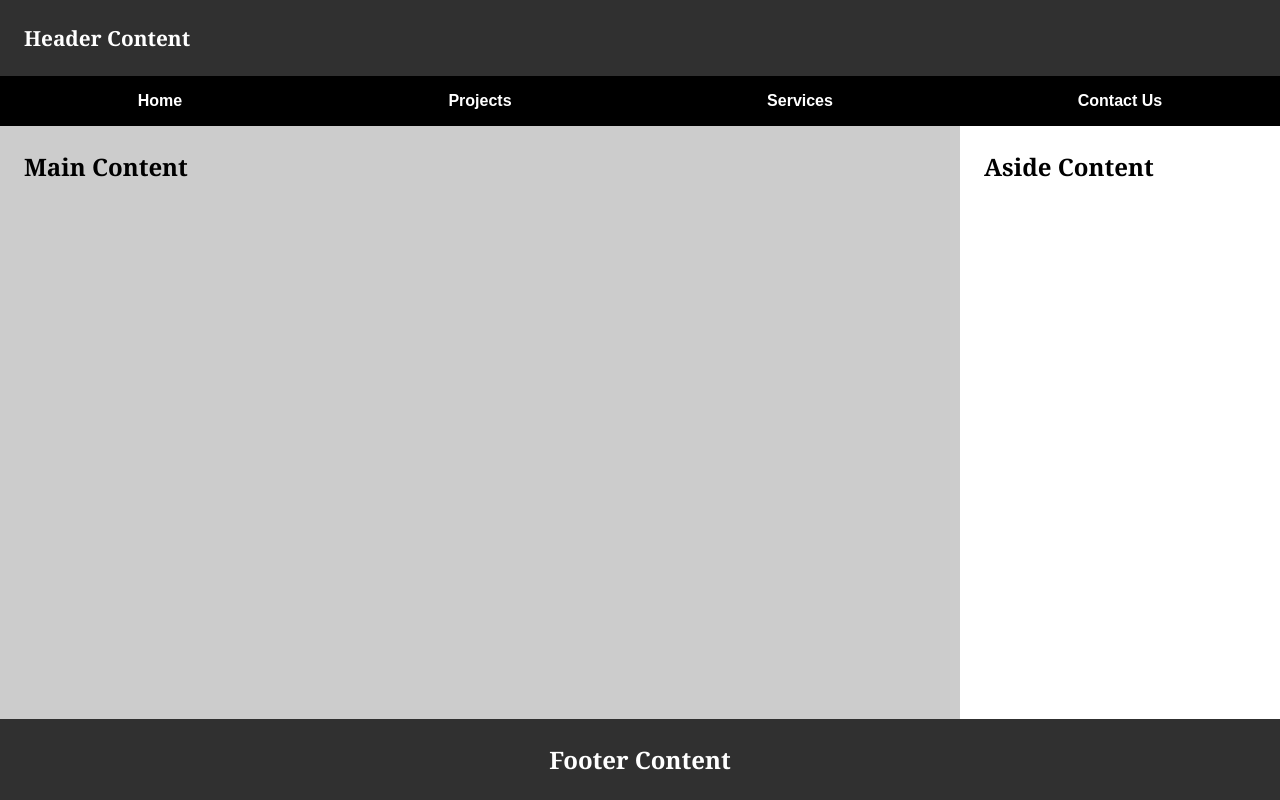
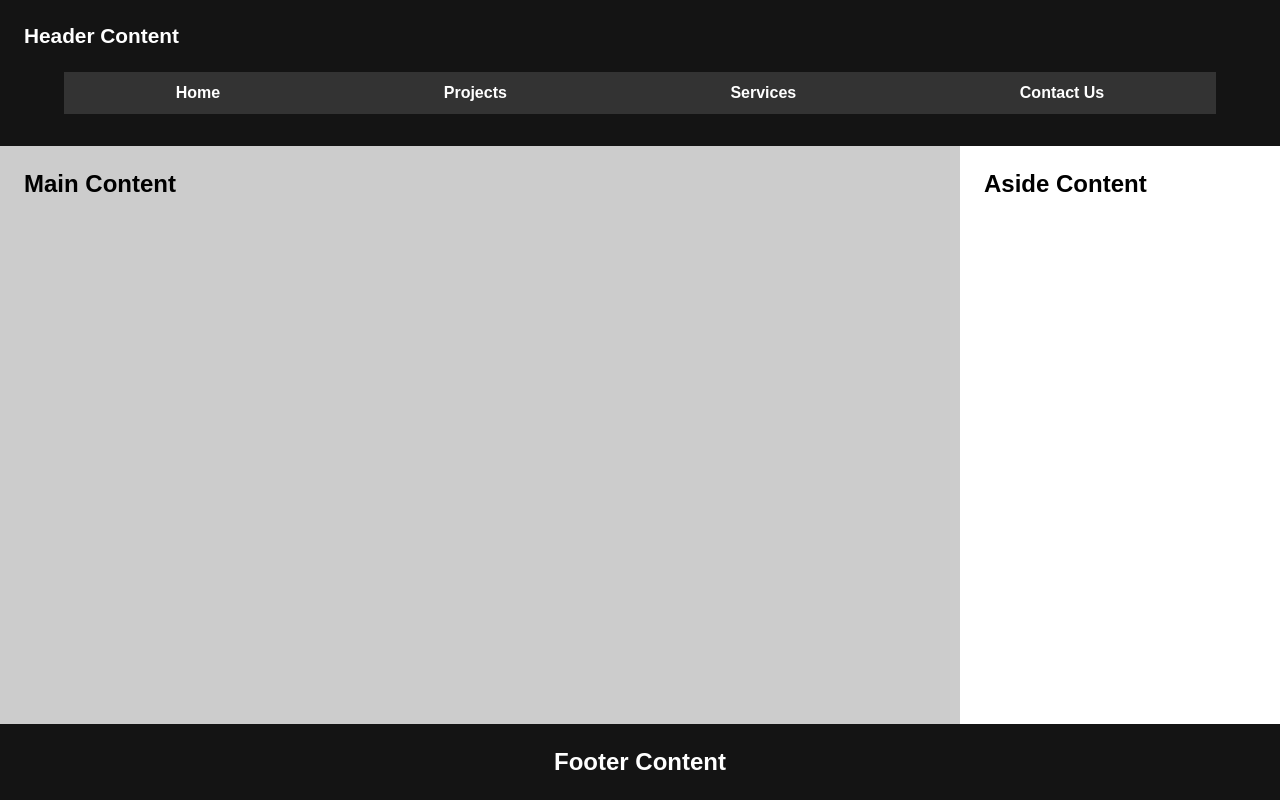
Before and after one commit to DarkZife/wdd131, a plain HTML site: page week01/basic-layout.html in a window 1280 px wide. Drawn offline with Linux system fonts and the light colour scheme.

Commit message:
Fixing nav css to match the css flex

```diff
--- a/week01/styles/layout.css
+++ b/week01/styles/layout.css
@@ -5,7 +5,7 @@
 }
 
 body {
-  font-family: Georgia, serif;
+  font-family: Arial, sans-serif;
 
   display: grid;
   grid-template-columns: 3fr 1fr;
@@ -15,7 +15,7 @@ body {
 
 header {
   grid-column: 1 / 3;
-  background-color: #303030;
+  background-color: #141414;
   color: white;
 }
 
@@ -25,17 +25,20 @@ h1 {
 }
 
 nav {
-  background-color: black;
+  margin: 0 auto 2rem;
+  max-width: 90vw;
 }
 
 .navigation {
   list-style: none;
   display: flex;
-  justify-content: space-around;
+  flex-wrap: wrap;
+  background-color: #333;
+  align-items: center;
 }
 
 .navigation li {
-  flex: 1;
+  flex: 1 1 auto;
 }
 
 .navigation a {
@@ -43,13 +46,14 @@ nav {
   color: white;
   text-decoration: none;
   text-align: center;
-  padding: 1rem;
+  padding: 0.75rem;
   font-family: Arial, sans-serif;
-  font-weight: bold;
+  font-weight: 700;
 }
 
 .navigation a:hover {
-  background-color: #222;
+  text-decoration: underline;
+  text-decoration-color: yellow;
 }
 
 main {
@@ -64,7 +68,7 @@ aside {
 
 footer {
   grid-column: 1 / 3;
-  background-color: #303030;
+  background-color: #141414;
   color: white;
   text-align: center;
   padding: 1.5rem;
```
